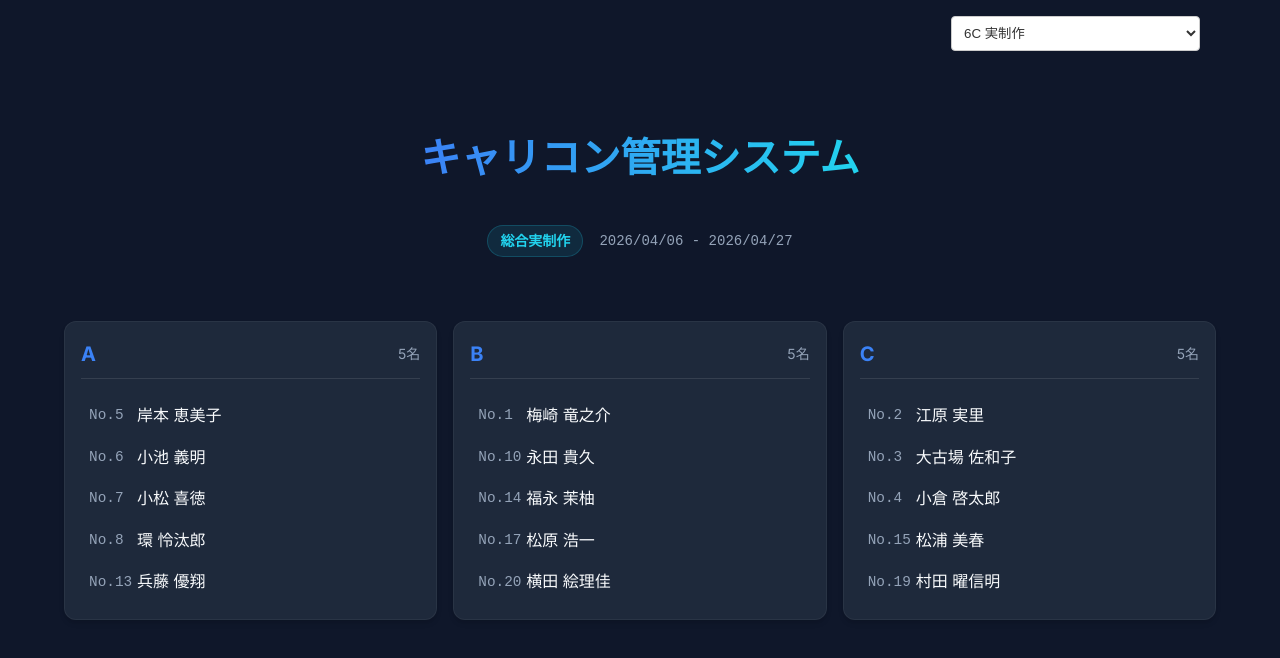
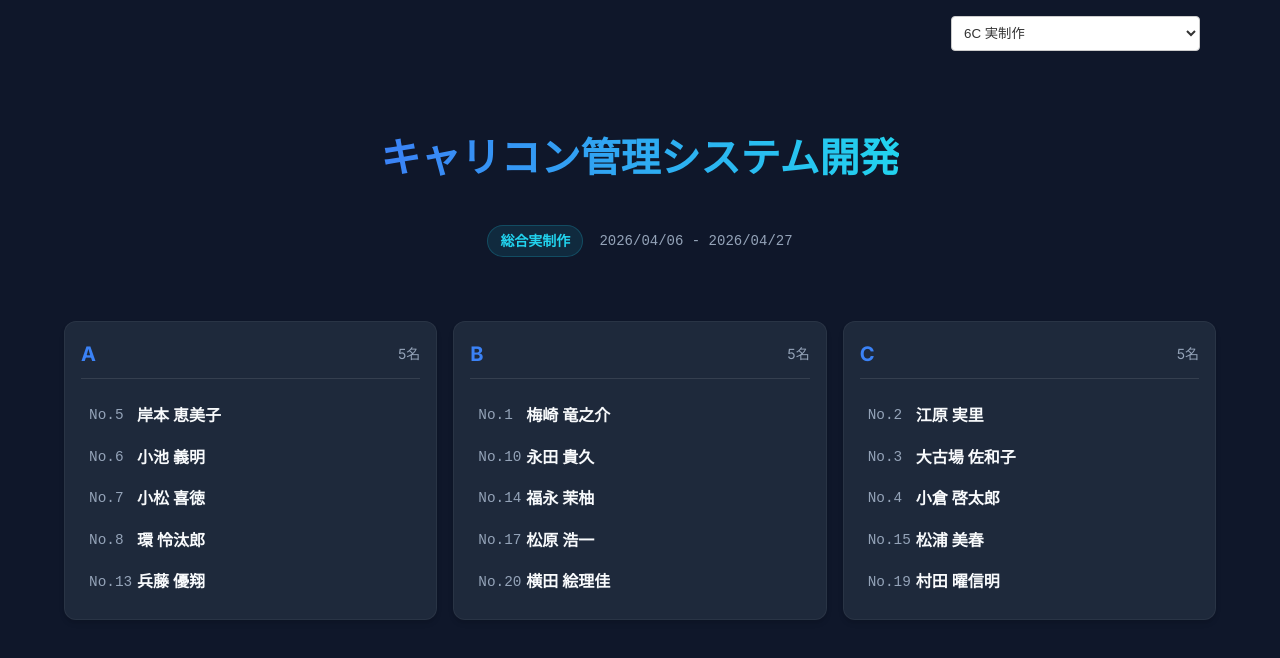
Before and after one commit to yskf0327/group-tool, a Vue app: page / in a window 1280 px wide. Shown: the top 658 px of the page. Built offline with nearby package versions, Linux system fonts and the light colour scheme.

Commit message:
ロールの追加及び処理の変更

```diff
--- a/public/data/202604_6c_project/project-info.json
+++ b/public/data/202604_6c_project/project-info.json
@@ -1,5 +1,5 @@
 {
-  "title": "キャリコン管理システム",
+  "title": "キャリコン管理システム開発",
   "phase": "総合実制作",
   "period": {
     "start": "2026-04-06",
--- a/src/components/GroupList.vue
+++ b/src/components/GroupList.vue
@@ -8,9 +8,12 @@ const getSortedMembers = (members) => {
   return [...members].sort((a, b) => {
     const roleRank = {
       'リーダー': 1,
+      'ディレクター': 1,
       'サブリーダー': 2,
       'UI/UX': 3,
+      'デザイナー': 3,
       'フロントエンド': 4,
+      'コーダー': 4,
       'サーバサイド': 5
     };
     const rankA = roleRank[a.role] || 99;
@@ -26,9 +29,12 @@ const getSortedMembers = (members) => {
 const getRoleClass = (role) => {
   const classMap = {
     'リーダー': 'role-leader',
+    'ディレクター': 'role-leader',
     'サブリーダー': 'role-sub',
-    'UI/UX': 'role-uiux',
+    'UI/UX': 'role-design',
+    'デザイナー': 'role-design',
     'フロントエンド': 'role-front',
+    'コーダー': 'role-front',
     'サーバサイド': 'role-server'
   };
   return classMap[role] || '';
@@ -114,7 +120,7 @@ const getRoleClass = (role) => {
 
 .member-name {
   flex-grow: 1;
-  font-weight: 500;
+  font-weight: 600;
 }
 
 .member-role {
@@ -126,7 +132,7 @@ const getRoleClass = (role) => {
   /* border: 1px solid rgba(34, 211, 238, 0.2); */
 }
 
-/* リーダー用: ゴールドっぽい色 */
+/* リーダー・ディレクター用: ゴールドっぽい色 */
 .role-leader {
   background-color: rgba(251, 191, 36, 0.1);
   color: #fbbf24;
@@ -140,14 +146,14 @@ const getRoleClass = (role) => {
   border: 1px solid rgba(167, 139, 250, 0.2);
 }
 
-/* UI/UX用: ピンク/マゼンタ */
-.role-uiux {
+/* デザイン用 (UI/UX, デザイナー): ピンク/マゼンタ */
+.role-design {
   background-color: rgba(236, 72, 153, 0.1);
   color: #ec4899;
   border: 1px solid rgba(236, 72, 153, 0.2);
 }
 
-/* フロントエンド用: 青/シアン */
+/* フロントエンド用 (コーダー含む): 青/シアン */
 .role-front {
   background-color: rgba(6, 182, 212, 0.1);
   color: #06b6d4;
```
Also changed, not shown: 1 other file (tests, documents, lock files or other folders).
